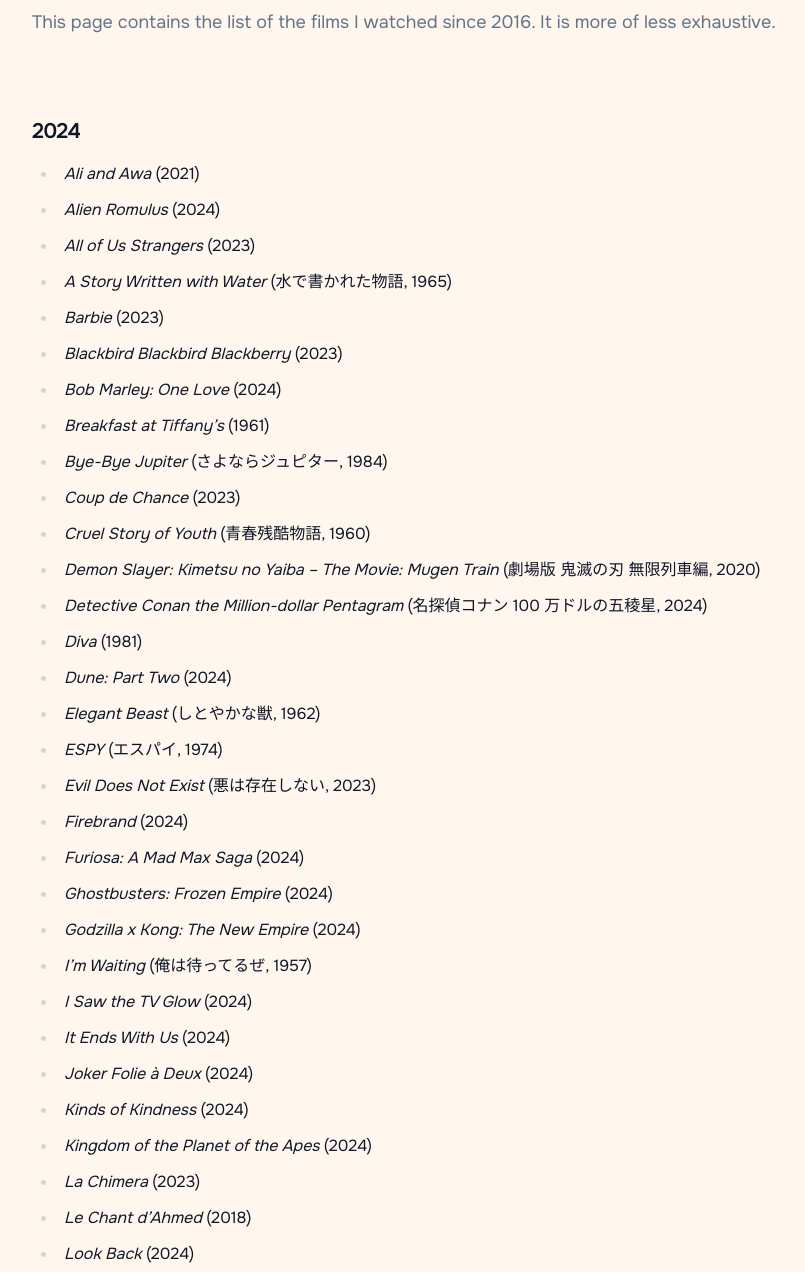
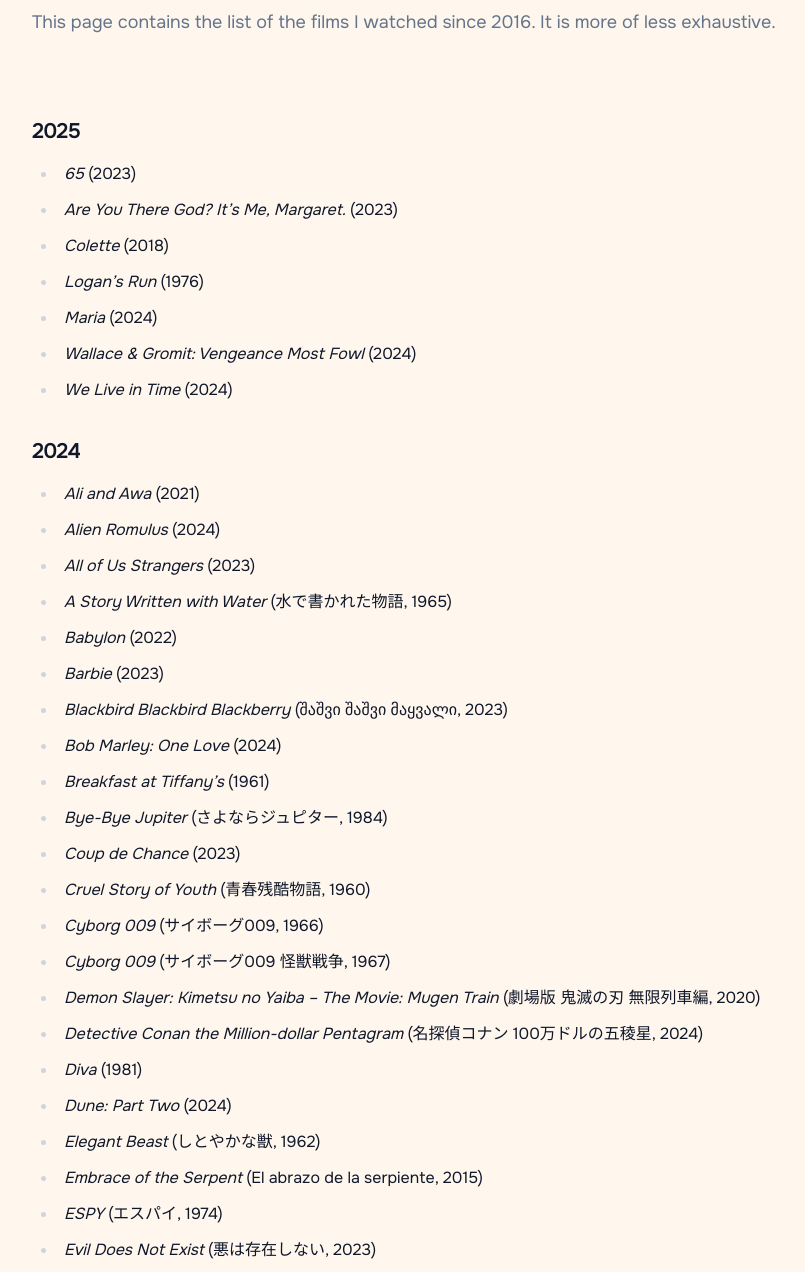
Before and after one commit to gmarty/blog, an Astro site: page /films in a window 1280 px wide. Shown: the part 208-1480 px from the top of the page, without its empty margins (96-901 px from the left). Built offline with nearby package versions, Linux system fonts and the light colour scheme; Astro itself is replaced by a stand-in of ours; some packages are replaced by stand-ins of ours.

Commit message:
Update slash pages 🗡️. #15

```diff
--- a/src/content/slash/Films.md
+++ b/src/content/slash/Films.md
@@ -3,24 +3,38 @@
 description: This page contains the list of the films I watched since 2016. It is more of less exhaustive.
 share: true
 ---
+### 2025
+
+- *65* (2023)
+- *Are You There God? It's Me, Margaret.* (2023)
+- *Colette* (2018)
+- *Logan's Run* (1976)
+- *Maria* (2024)
+- *Wallace & Gromit: Vengeance Most Fowl* (2024)
+- *We Live in Time* (2024)
+
 ### 2024
 
 - *Ali and Awa* (2021)
 - *Alien Romulus* (2024)
 - *All of Us Strangers* (2023)
 - *A Story Written with Water* (水で書かれた物語, 1965)
+- *Babylon* (2022)
 - *Barbie* (2023)
-- *Blackbird Blackbird Blackberry* (2023)
+- *Blackbird Blackbird Blackberry* (შაშვი შაშვი მაყვალი, 2023)
 - *Bob Marley: One Love* (2024)
 - *Breakfast at Tiffany's* (1961)
 - *Bye-Bye Jupiter* (さよならジュピター, 1984)
 - *Coup de Chance* (2023)
 - *Cruel Story of Youth* (青春残酷物語, 1960)
+- *Cyborg 009* (サイボーグ009, 1966)
+- *Cyborg 009* (サイボーグ009 怪獣戦争, 1967)
 - *Demon Slayer: Kimetsu no Yaiba – The Movie: Mugen Train* (劇場版 鬼滅の刃 無限列車編, 2020)
-- *Detective Conan the Million-dollar Pentagram* (名探偵コナン 100 万ドルの五稜星, 2024)
+- *Detective Conan the Million-dollar Pentagram* (名探偵コナン 100万ドルの五稜星, 2024)
 - *Diva* (1981)
 - *Dune: Part Two* (2024)
 - *Elegant Beast* (しとやかな獣, 1962)
+- *Embrace of the Serpent* (El abrazo de la serpiente, 2015)
 - *ESPY* (エスパイ, 1974)
 - *Evil Does Not Exist* (悪は存在しない, 2023)
 - *Firebrand* (2024)
@@ -30,11 +44,12 @@
 - *I'm Waiting* (俺は待ってるぜ, 1957)
 - *I Saw the TV Glow* (2024)
 - *It Ends With Us* (2024)
-- *Joker Folie à Deux* (2024)
+- *Joker: Folie à Deux* (2024)
 - *Kinds of Kindness* (2024)
 - *Kingdom of the Planet of the Apes* (2024)
-- *La Chimera* (2023)
-- *Le Chant d'Ahmed* (2018)
+- *La chimera* (2023)
+- *Le chant d'Ahmed* (2018)
+- *Les Trois Mousquetaires : D'Artagnan* (2023)
 - *Look Back* (2024)
 - *Love Lies Bleeding* (2024)
 - *Mars Express* (2023)
@@ -42,26 +57,29 @@
 - *Mothers Instinct* (2024)
 - *Origin* (2023)
 - *Poor Things* (2023)
-- *Portraits in a Sea of Lies* (Retratos en un Mar de Mentiras, 2010)
+- *Portraits in a Sea of Lies* (Retratos en un mar de mentiras, 2010)
+- *Queer* (2024)
 - *River of No Return* (1954)
 - *Rosalie* (2023)
+- *Sarah Bernhardt, la divine* (2024)
 - *Single8* (2023)
 - *Snowpiercer* (2013)
 - *Star Trek III: The Search for Spock* (1984)
 - *Strawberry and Chocolate* (Fresa y chocolate, 1993)
 - *Tár* (2022)
 - *The Boy and the Heron* (君たちはどう生きるか, 2023)
-- *The Bride Wore Black* (La Mariée Était en Noir, 1968)
+- *The Bride Wore Black* (La mariée était en noir, 1968)
 - *The Color Purple* (2023)
 - *The Count of Montecristo* (Le Comte de Monte-Cristo, 2024)
 - *The Last Metro* (Le Dernier Métro, 1980)
 - *The Medusa Touch* (1978)
 - *The Mummy* (1999)
 - *The Outrun* (2024)
-- *There's Still Tomorrow* (C'è Ancora Domani, 2023)
+- *There's Still Tomorrow* (C'è ancora domani, 2023)
 - *Totto-Chan: The Little Girl at the Window* (窓ぎわのトットちゃん, 2023)
 - *Trap* (2024)
 - *Twisters* (2024)
+- *Une année difficile* (2023)
 - *Unicorns* (2023)
 - *Wicked* (2024)
 - *Wicked Little Letters* (2023)
@@ -106,6 +124,7 @@
 - Nazarin (1959)
 - Last Year at Marienbad (1961)
 - Land Without Bread (1933)
+- Belle (竜とそばかすの姫, 2021)
 - ...
 
 ### 2021
```
